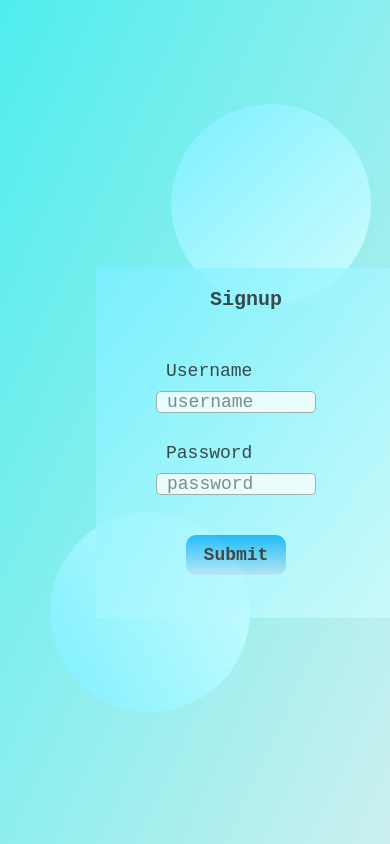
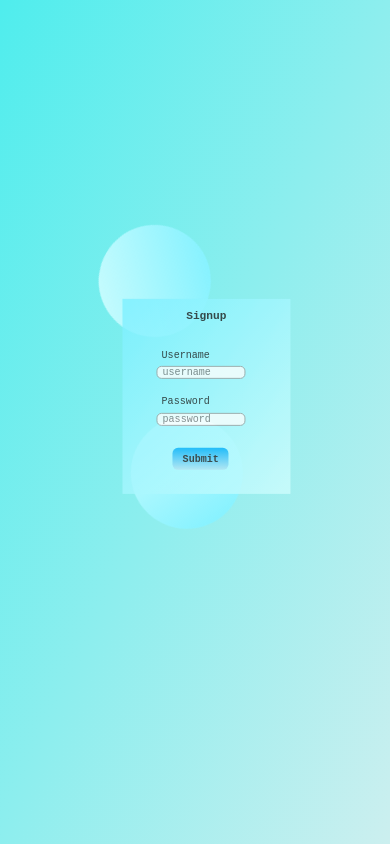
Before and after one commit to Sanjiv39/loginform.github.io, a plain HTML site: page index.html in a window 390 px wide. Drawn offline with Linux system fonts and the light colour scheme.

Commit message:
Some responsive done

```diff
--- a/style.css
+++ b/style.css
@@ -4,7 +4,10 @@
     box-sizing: border-box;
     font-family:monospace;
     color: rgb(32, 32, 32);
-    font-size: 18px;
+    font-size: 1.8rem;
+}
+html{
+    font-size: 62.5%;
 }
 body{
     width: 100vw;
@@ -15,9 +18,9 @@ body{
     background: linear-gradient(to bottom right, rgb(79, 237, 237), rgb(204, 239, 239) );
 }
 .container{
-    width: 300px;
-    height: 350px;
-    padding: 10px 30px;
+    width: 30rem;
+    height: 35rem;
+    padding: 1rem 3rem;
     display: block;
     position: relative;
     left: 40%;
@@ -28,26 +31,26 @@ body{
     opacity: 0.8;
 }
 .header{
-    margin: 10px 40px 20px;
+    margin: 1rem 4rem 2rem;
     text-align: center;
     color: rgb(32, 32, 32);
     font-weight: bold;
-    font-size: 20px;
+    font-size: 2rem;
 }
 main{
-    padding: 20px;
+    padding: 2rem;
 }
 main label{
     display: block;
     width: 80%;
-    margin: 10px 20px;
+    margin: 1rem 2rem;
 }
 main input{
     display: block;
     width: 80%;
-    margin: 10px;
-    padding-left: 10px;
-    margin-bottom: 30px;
+    margin: 1rem;
+    padding-left: 1rem;
+    margin-bottom: 3rem;
     border: 1px solid rgb(159, 159, 159);
     border-radius: 5px;
     background: white;
@@ -58,10 +61,10 @@ main button{
     border: none;
     background: linear-gradient( to bottom, rgb(0, 174, 248), rgb(183, 228, 241));
     cursor: pointer;
-    height: 40px;
-    width: 100px;
-    margin: 10px 40px;
-    border-radius: 10px;
+    height: 4rem;
+    width: 10rem;
+    margin: 1rem 4rem;
+    border-radius: 1rem;
     transition: 0.5s ease-in-out;
     font-weight: bold;
 }
@@ -71,7 +74,7 @@ main button:hover{
 }
 main p{
     position: relative;
-    top: -10px;
+    top: -1rem;
 }
 .outerbox{
     height: 90%;
@@ -90,8 +93,8 @@ main p{
 .movementbox .circle {
     background: linear-gradient(to top left, rgb(208, 253, 253), rgb(123, 240, 255));
     position: absolute;
-    height: 200px;
-    width: 200px;
+    height: 20rem;
+    width: 20rem;
     border-radius: 50%;
 }
 #circle1{
@@ -110,7 +113,7 @@ main p{
     }
     to {
         rotate: 360deg;
-        left: calc(100% - 200px);
+        left: calc(100% - 20rem);
     }
 }
 @keyframes slide2 {
@@ -120,6 +123,33 @@ main p{
     }
     to {
         rotate: 360deg;
-        right: calc(100% - 200px);
+        right: calc(100% - 20rem);
     }
 }
+
+@media screen and (max-width:585px) {
+    html{
+        font-size: 55%;
+    }
+    #circle1{
+        top: 10%;
+        animation: slide1 4s linear infinite alternate;
+    }
+    #circle2{
+        bottom: 10%;
+        animation: slide2 4s 0.8s linear infinite alternate;
+    }
+}
+@media screen and (max-width:448px) {
+    html{
+        font-size: 43%;
+    }
+    #circle1{
+        top: 20%;
+        animation: slide1 3s linear infinite alternate;
+    }
+    #circle2{
+        bottom: 30%;
+        animation: slide2 3s 0.6s linear infinite alternate;
+    }
+}
```
